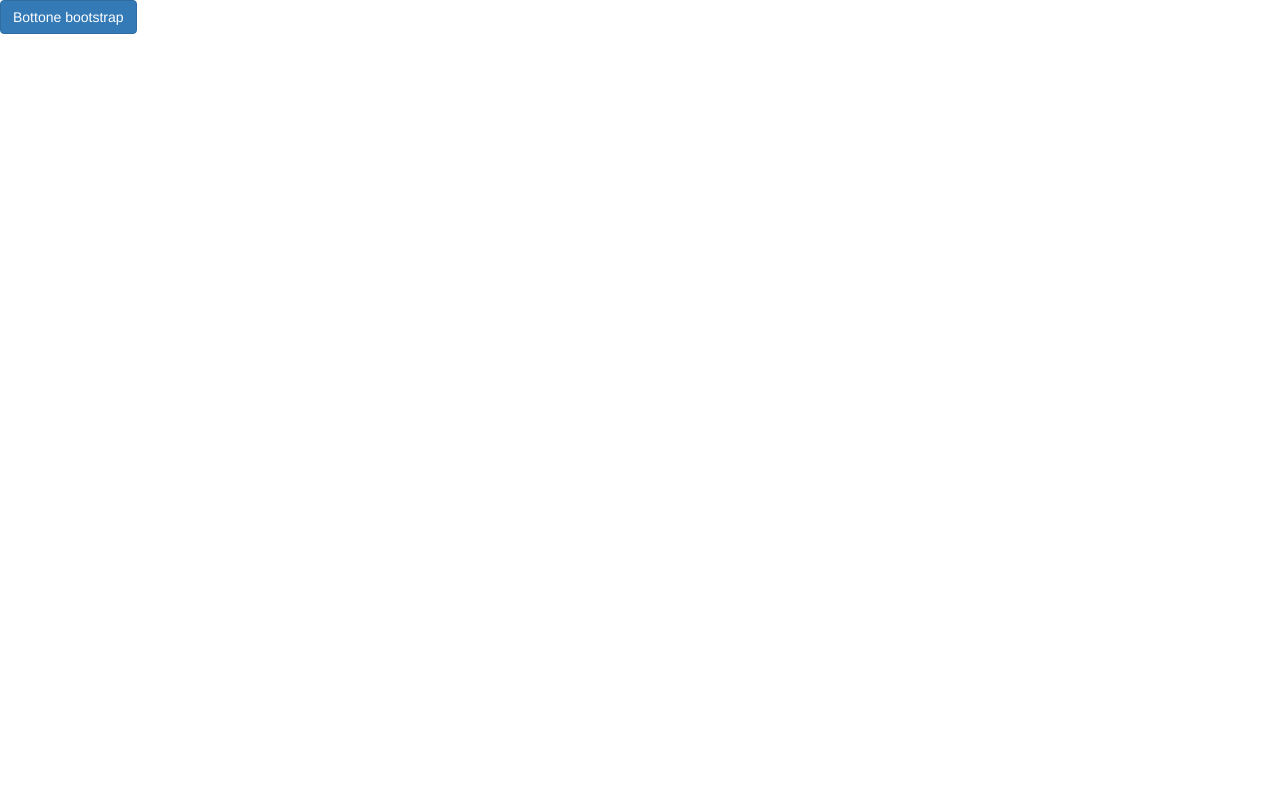
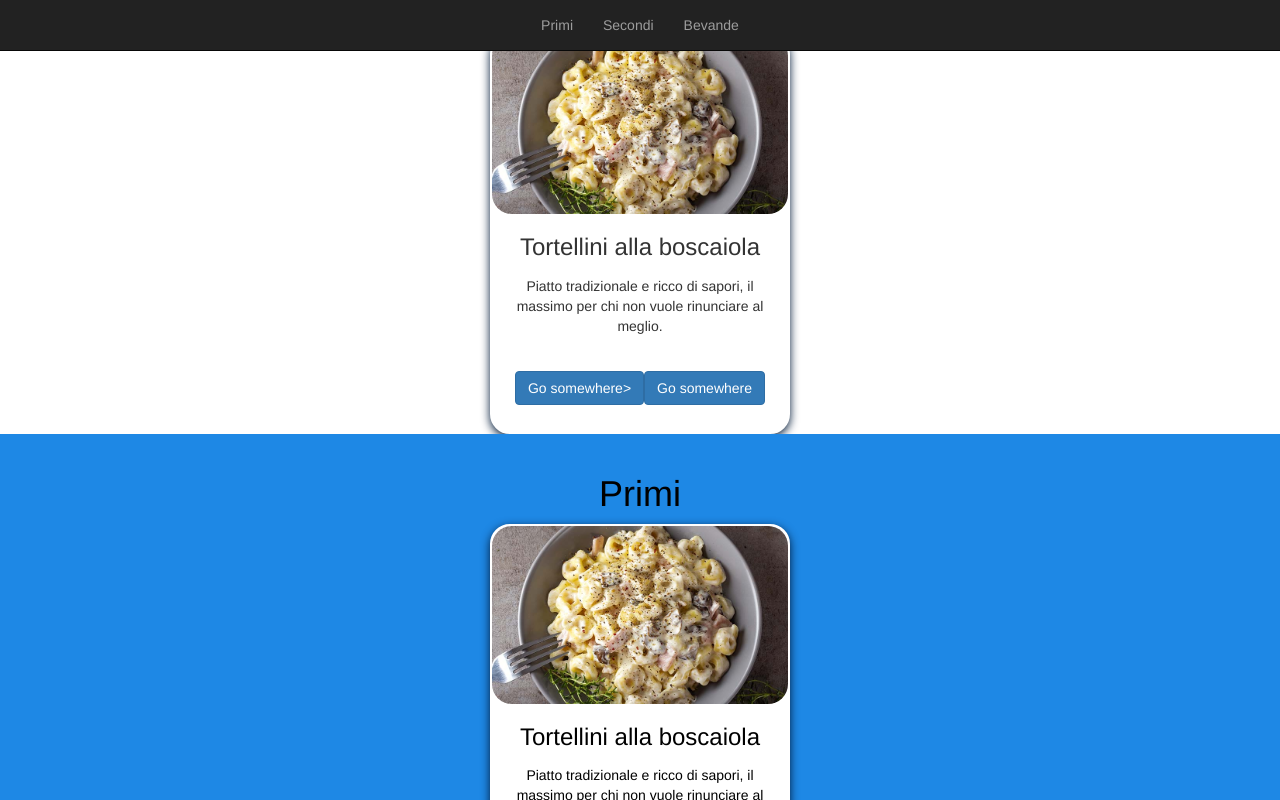
Before and after one commit to FilippoIlluminati/BiteBox.Frontend, an Angular app: page / in a window 1280 px wide. Shown: the top 800 px of the page. Built offline with nearby package versions, Linux system fonts and the light colour scheme.

Commit message:
Creazione card e menù scroll

```diff
--- a/src/app/app.component.html
+++ b/src/app/app.component.html
@@ -1,2 +1,8 @@
 
 <button type="button" class="btn btn-primary">Bottone bootstrap</button>
+
+
+<app-card></app-card>
+
+
+<app-menu-scroll></app-menu-scroll>
--- a/src/app/app.module.ts
+++ b/src/app/app.module.ts
@@ -5,12 +5,14 @@
 import { AppComponent } from './app.component';
 import { HomePageComponent } from './home-page/home-page.component';
 import { CardComponent } from './card/card.component';
+import { MenuScrollComponent } from './menu-scroll/menu-scroll.component';
 
 @NgModule({
   declarations: [
     AppComponent,
     HomePageComponent,
-    CardComponent
+    CardComponent,
+    MenuScrollComponent
   ],
   imports: [
     BrowserModule,
--- a/src/app/card/card.component.html
+++ b/src/app/card/card.component.html
@@ -1,2 +1,11 @@
-<div class="rounded-rectangle"></div>
-<img src="/src/assets/tortellini_boscaiola.jpg" >
+<div class="rounded-rectangle ">
+  <img  src="assets/tortellini_boscaiola.jpg" />
+
+  <div class="card-body text-center ">
+    <h3 class="card-title"> Tortellini alla boscaiola</h3>
+    <p class="card-text" style="padding: 5px;">Piatto tradizionale e ricco di sapori, il massimo per chi non vuole rinunciare al meglio. <br><br></p>
+    <a href="#" class="btn btn-primary">Go somewhere></a>
+    <a href="#" class="btn btn-primary">Go somewhere</a>
+
+  </div>
+</div>
--- a/src/app/card/card.component.scss
+++ b/src/app/card/card.component.scss
@@ -1,15 +1,13 @@
 .rounded-rectangle {
     border: 2px solid #FFFFFF; /* Bordo del rettangolo */
-    border-radius: 20px; /* Raggio per arrotondare gli angoli */
-    width: 100%; /* Larghezza del rettangolo - 100% della larghezza del contenitore */
-    max-width: 300px; /* Larghezza massima del rettangolo */
-    height: 400px; /* Altezza del rettangolo */
-    margin: 0 auto; /* Centra il rettangolo orizzontalmente */
-    box-sizing: border-box; /* Considera il bordo nell'assegnazione di larghezza e altezza */
-    padding: 20px; /* Spaziatura interna al rettangolo */
-
-    box-shadow: 0 3px 10px 0 #001A38; /* x-offset: 0, y-offset: 4px, blur-radius: 5px, spread-radius: 0 */
-
+    border-radius: 20px;
+    width: 100%;
+    max-width: 300px;
+    height: 400px;
+    margin: 0 auto; // Centra il rettangolo orizzontalmente
+    box-sizing: border-box; // Considera il bordo nell'assegnazione di larghezza e altezza
+    background-color: #ffffff; //COLORE CARD
+    box-shadow: 0 3px 10px 0 #001A38; // EFFETTI: x-offset: 0, y-offset: 4px, blur-radius: 5px, spread-radius: 0
 
 }
 
@@ -20,3 +18,24 @@
         padding: 10px; /* Riduci la spaziatura interna per schermi più piccoli */
     }
 }
+
+.rounded-rectangle img {
+    top: 0; /* Posiziona l'immagine all'inizio del rettangolo */
+    left: 0; /* Allinea l'immagine a sinistra */
+    width: 100%; /* Imposta la larghezza dell'immagine al 100% del rettangolo */
+    height: 45%; /* Imposta l'altezza dell'immagine alla metà del rettangolo */
+    object-fit: cover; /* Ridimensiona e ritaglia l'immagine per adattarla al contenitore */
+    border-radius: 20px;
+}
+
+.card-container {
+    display: flex;
+    justify-content: space-between; /* Distribuisce gli elementi in modo uniforme */
+  }
+
+  .left-card,
+  .center-card,
+  .right-card {
+    flex-basis: 30%; /* Imposta la larghezza di ogni carta */
+    /* Aggiungi altri stili desiderati per le carte */
+  }
--- /dev/null
+++ b/src/app/menu-scroll/menu-scroll.component.html
@@ -0,0 +1,47 @@
+<head>
+    <style>
+    body {
+      position: relative;
+    }
+    #PrimiPiatti {padding-top:20px;height:1000px;color: #000000; background-color: #1E88E5;}
+    #SecondiPiatti {padding-top:50px;height:1000px;color: #000000; background-color: #673ab7;}
+    #Bevande {padding-top:50px;height:1000px;color: #000000; background-color: #ff9800;}
+    </style>
+  </head>
+  <body data="scroll" data-target=".navbar" data-offset="50">
+
+  <nav class="navbar navbar-inverse navbar-fixed-top">
+    <div class="container " >
+      <div class="navbar-header">
+          <button type="button" class="navbar-toggle" data-toggle="collapse" data-target="#myNavbar">
+        </button>
+      </div>
+      <div>
+        <div class="collapse navbar-collapse" id="myNavbar">
+          <ul class="nav navbar-nav ">
+            <li><a href="#PrimiPiatti"> Primi</a></li>
+            <li><a href="#SecondiPiatti">Secondi</a></li>
+            <li><a href="#Bevande">Bevande</a></li>
+              </ul>
+        </div>
+      </div>
+    </div>
+  </nav>
+
+  <div id="PrimiPiatti" class="container-fluid">
+    <h1>Primi</h1>
+        <app-card >        </app-card>
+</div>
+  <div id="SecondiPiatti" class="container-fluid">
+    <h1>Secondi</h1>
+    <p>Try to scroll this section and look at the navigation bar while scrolling! Try to scroll this section and look at the navigation bar while scrolling!</p>
+    <p>Try to scroll this section and look at the navigation bar while scrolling! Try to scroll this section and look at the navigation bar while scrolling!</p>
+  </div>
+  <div id="Bevande" class="container-fluid">
+    <h1>Bevande</h1>
+    <p>Try to scroll this section and look at the navigation bar while scrolling! Try to scroll this section and look at the navigation bar while scrolling!</p>
+    <p>Try to scroll this section and look at the navigation bar while scrolling! Try to scroll this section and look at the navigation bar while scrolling!</p>
+  </div>
+
+
+  </body>
--- /dev/null
+++ b/src/app/menu-scroll/menu-scroll.component.scss
@@ -0,0 +1,13 @@
+.navbar-nav {
+    width: 100%;
+    text-align: center;
+  }
+
+  .navbar-nav > li {
+    display: inline-block;
+    float: none;
+  }
+
+  .container-fluid {
+    text-align: center;
+  }
```
Also changed, not shown: src/app/menu-scroll/menu-scroll.component.ts (added, +10 -0 lines), 1 other file (tests, documents, lock files or other folders).
